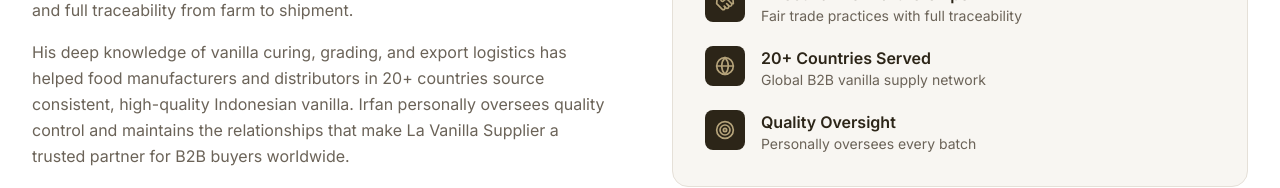
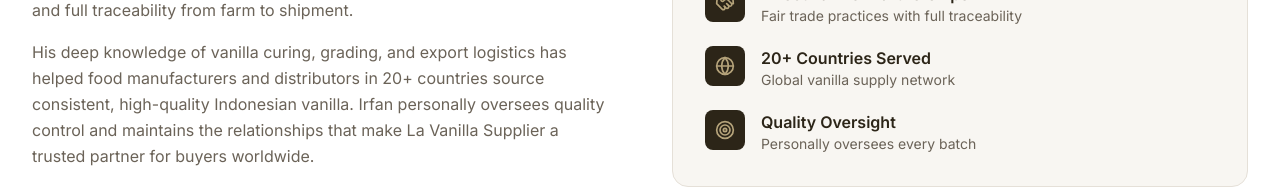
Before and after one commit to irfanmulachela-glitch/vanilla, a Next.js app: page /about in a window 1280 px wide. Shown: the part 743-931 px from the top of the page. Built offline with nearby package versions, Linux system fonts and the light colour scheme.

Commit message:
Remove B2B from visible content on About page

```diff
--- a/src/app/about/page.tsx
+++ b/src/app/about/page.tsx
@@ -69,7 +69,7 @@ export default function AboutPage() {
                   <strong className="text-[#2C2518]">Muhammad Irfan</strong> is the Founder &amp; Director of La Vanilla Supplier (PT Penta Pelita Semesta). Based in Java, Irfan has established direct relationships with smallholder farmers across the region, ensuring fair trade practices and full traceability from farm to shipment.
                 </p>
                 <p className="text-[#6B6358] leading-relaxed">
-                  His deep knowledge of vanilla curing, grading, and export logistics has helped food manufacturers and distributors in 20+ countries source consistent, high-quality Indonesian vanilla. Irfan personally oversees quality control and maintains the relationships that make La Vanilla Supplier a trusted partner for B2B buyers worldwide.
+                  His deep knowledge of vanilla curing, grading, and export logistics has helped food manufacturers and distributors in 20+ countries source consistent, high-quality Indonesian vanilla. Irfan personally oversees quality control and maintains the relationships that make La Vanilla Supplier a trusted partner for buyers worldwide.
                 </p>
                 <div className="flex items-center gap-3 pt-2">
                   <a
@@ -111,7 +111,7 @@ export default function AboutPage() {
                     </div>
                     <div>
                       <p className="font-semibold text-[#2C2518]">20+ Countries Served</p>
-                      <p className="text-sm text-[#6B6358]">Global B2B vanilla supply network</p>
+                      <p className="text-sm text-[#6B6358]">Global vanilla supply network</p>
                     </div>
                   </div>
                   <div className="flex items-start gap-4">
```
